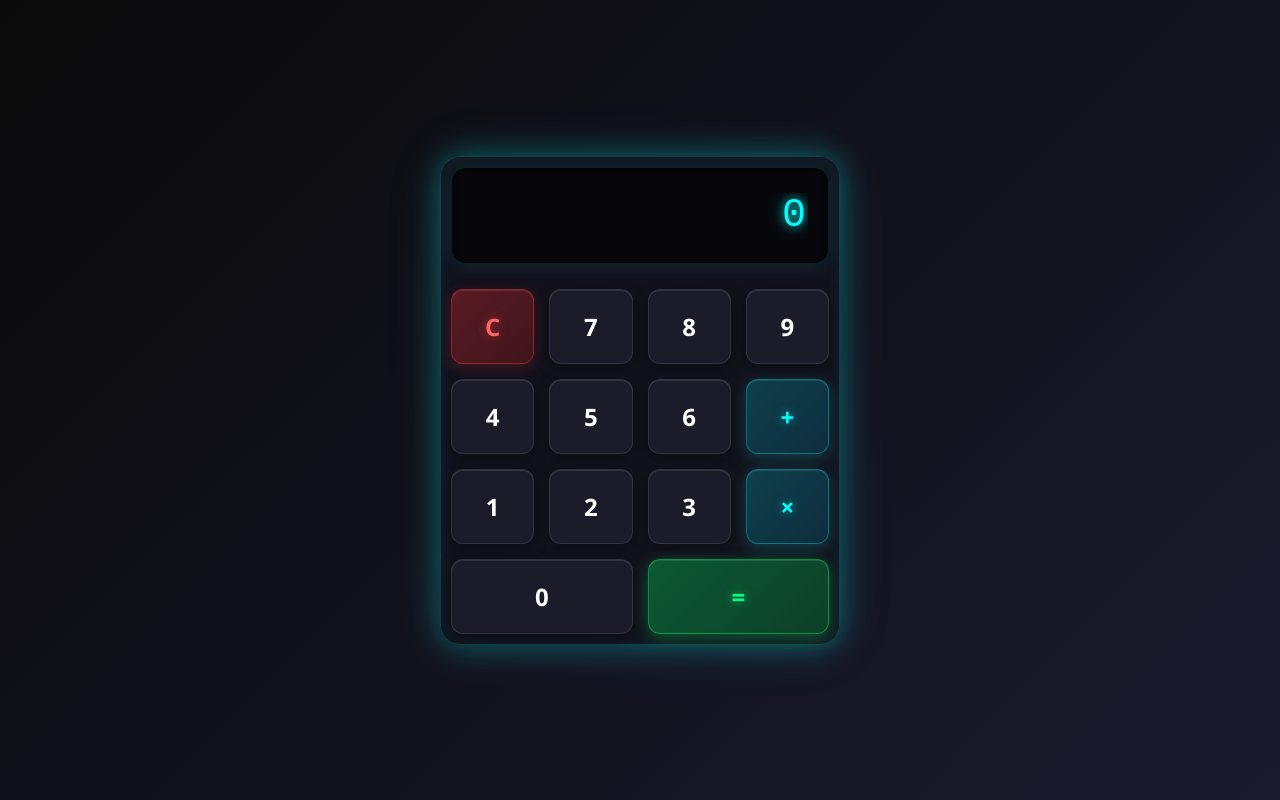
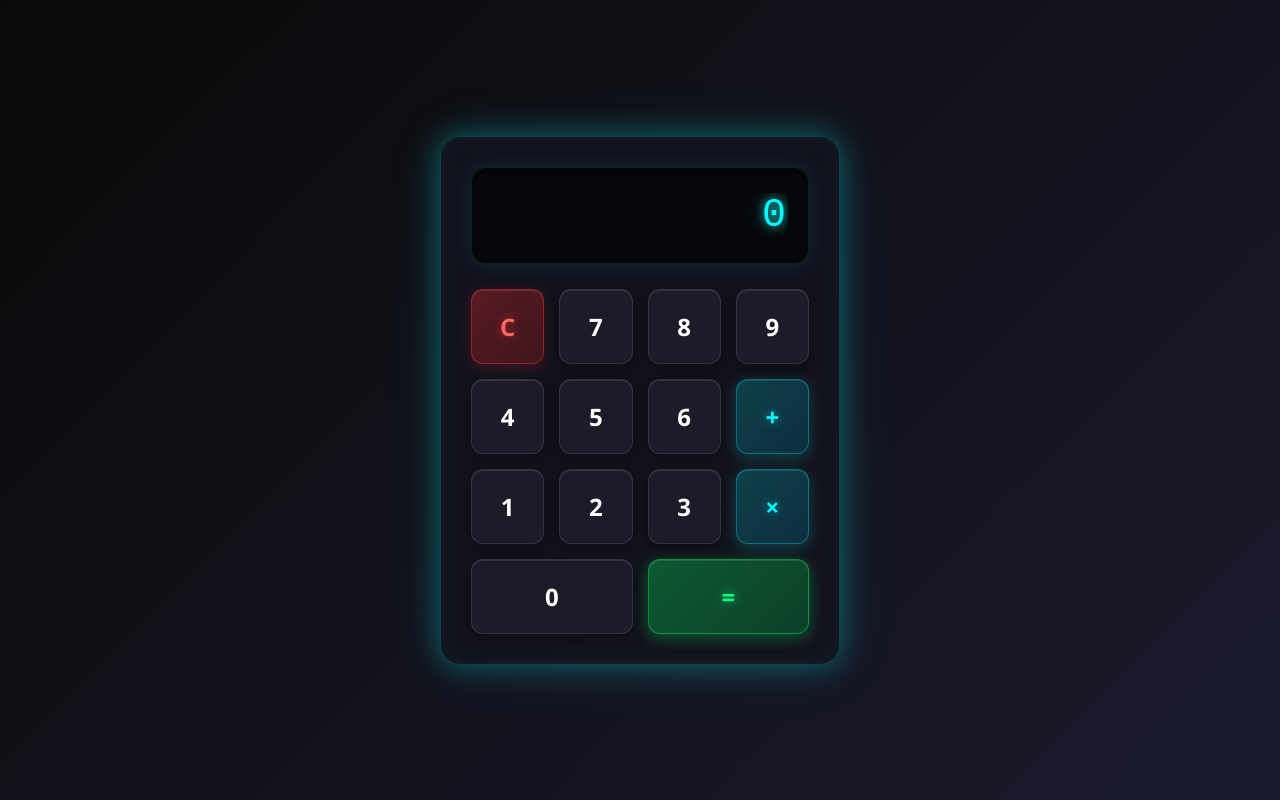
Before and after one commit to Xriva18/calculadora, a React (Vite) app: page / in a window 1280 px wide. Built offline with nearby package versions, Linux system fonts and the light colour scheme.

Commit message:
areglo de fucnion

```diff
--- a/src/App.css
+++ b/src/App.css
@@ -10,7 +10,7 @@
 .calculator {
   background: rgba(20, 20, 30, 0.95);
   border-radius: 20px;
-  padding: 10px;
+  padding: 30px;
   box-shadow:
     0 0 30px rgba(0, 255, 255, 0.3),
     0 0 60px rgba(0, 255, 255, 0.1),
```
